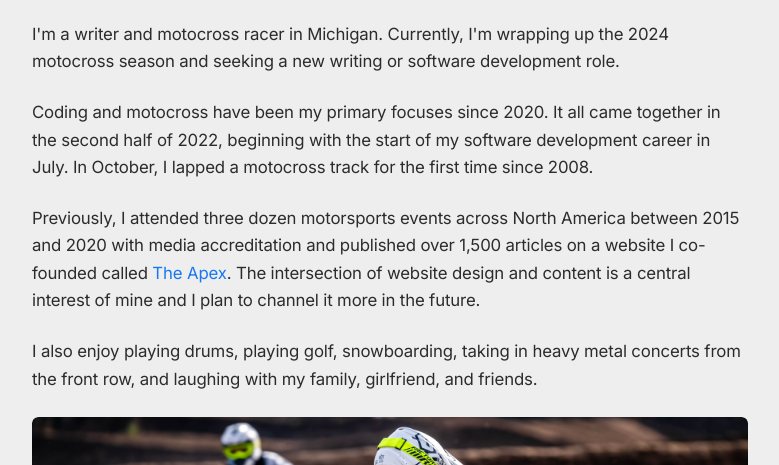
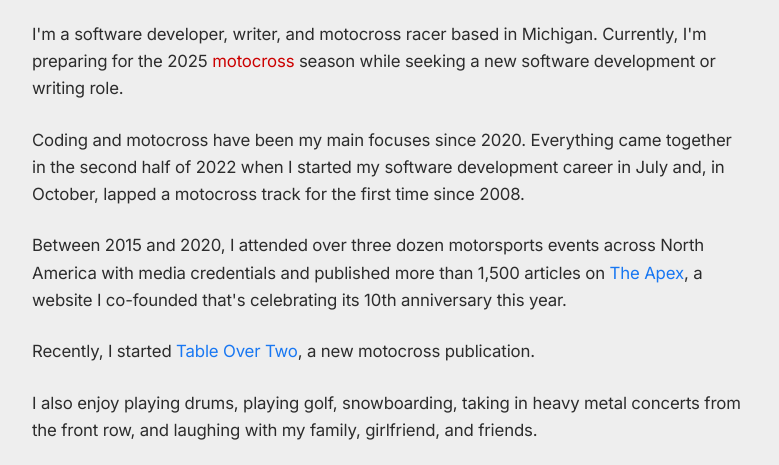
Before and after one commit to AaronRDurant/aaron-durant, a Gatsby site: page /about in a window 1280 px wide. Shown: the part 264-729 px from the top of the page, without its empty margins (60-839 px from the left). Built offline with nearby package versions, Linux system fonts and the light colour scheme; Gatsby itself is replaced by a stand-in of ours.

Commit message:
Update site content to reflect current chapter

```diff
--- a/src/pages/about.js
+++ b/src/pages/about.js
@@ -17,24 +17,32 @@ const About = () => {
             <section className="segment small">
               <div className="post-content">
                 <p>
-                  I'm a writer and motocross racer in Michigan. Currently, I'm
-                  wrapping up the 2024 motocross season and seeking a new
-                  writing or software development role.
+                  I'm a software developer, writer, and motocross racer based in
+                  Michigan. Currently, I'm preparing for the 2025{" "}
+                  <a
+                    href="https://www.youtube.com/@aarondurant80"
+                    target="_blank"
+                    rel="noreferrer"
+                    className="motocross"
+                  >
+                    motocross
+                  </a>{" "}
+                  season while seeking a new software development or writing
+                  role.
                 </p>
 
                 <p>
-                  Coding and motocross have been my primary focuses since 2020.
-                  It all came together in the second half of 2022, beginning
-                  with the start of my software development career in July. In
-                  October, I lapped a motocross track for the first time since
+                  Coding and motocross have been my main focuses since 2020.
+                  Everything came together in the second half of 2022 when I
+                  started my software development career in July and, in
+                  October, lapped a motocross track for the first time since
                   2008.
                 </p>
 
                 <p>
-                  Previously, I attended three dozen motorsports events across
-                  North America between 2015 and 2020 with media accreditation
-                  and published over 1,500 articles on a website I co-founded
-                  called{" "}
+                  Between 2015 and 2020, I attended over three dozen motorsports
+                  events across North America with media credentials and
+                  published more than 1,500 articles on{" "}
                   <a
                     href="https://www.theapex.racing/author/aaron-durant/"
                     target="_blank"
@@ -42,8 +50,19 @@ const About = () => {
                   >
                     The Apex
                   </a>
-                  . The intersection of website design and content is a central
-                  interest of mine and I plan to channel it more in the future.
+                  , a website I co-founded that's celebrating its 10th
+                  anniversary this year.
+                </p>
+                <p>
+                  Recently, I started{" "}
+                  <a
+                    href="https://www.tableovertwo.com"
+                    target="_blank"
+                    rel="noreferrer"
+                  >
+                    Table Over Two
+                  </a>
+                  , a new motocross publication.
                 </p>
 
                 <p>
--- a/writing/posts/planning-that-moves-me-forward/index.md
+++ b/writing/posts/planning-that-moves-me-forward/index.md
@@ -1,14 +1,14 @@
 ---
 title: Planning That Moves Me Forward
 date: "2024-11-26"
-description: How I’m building a planning system that supports flexibility and progress, rather than perfection.
+description: How I'm building a planning system that supports flexibility and progress, rather than perfection.
 ---
 
 Have you ever felt like you're spinning your wheels, trying everything but going nowhere? That's where I've been — until now. Hopefully.
 
 I'd set goals, make plans, and start strong — only to lose momentum when life inevitably got in the way. Over time, I'd abandon my plans, frustrated by my inability to follow through. The cycle repeated, and I became increasingly unsure whether my goals were even possible.
 
-Recently, I've spent a lot of time trying to understand what's held me back. My struggles often come down to two things: **fear** and an **inflexible approach to planning**. Fear of failure, climbing the wrong ladder, or discovering that even my best effort might not be enough. Pair that with rigid plans that fall apart as soon as life throws a curveball — or even a totally hittable fastball right down the middle — and it’s no wonder I’ve struggled to find consistent progress.
+Recently, I've spent a lot of time trying to understand what's held me back. My struggles often come down to two things: **fear** and an **inflexible approach to planning**. Fear of failure, climbing the wrong ladder, or discovering that even my best effort might not be enough. Pair that with rigid plans that fall apart as soon as life throws a curveball — or even a totally hittable fastball right down the middle — and it's no wonder I've struggled to find consistent progress.
 
 But today, I'm deploying a new strategy. These ideas feel like the missing piece of my puzzle, and starting now, I'm ready to put them into action. Here's how I'm reframing my approach to fear, focus, and progress.
 
```
Also changed, not shown: src/pages/index.js (+10 -3 lines), src/pages/projects.js (+13 -13 lines).
